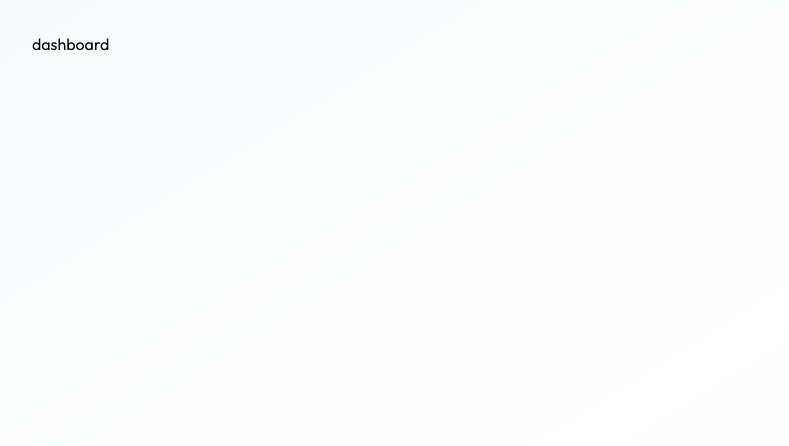
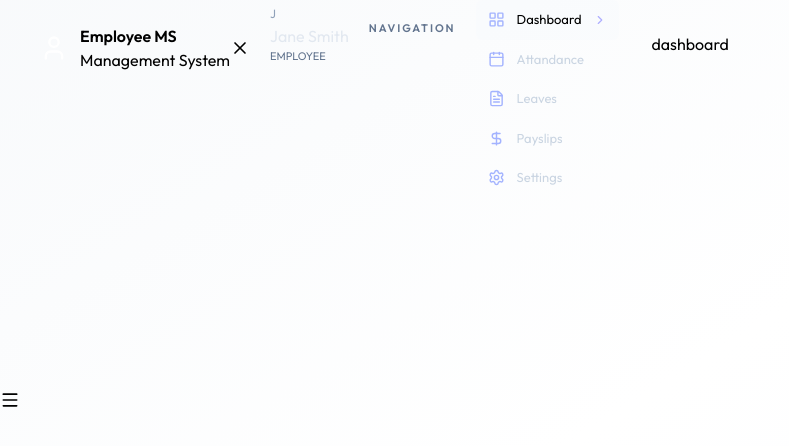
Before and after one commit to minahil-azaz/Employee-Management-System, a React (Vite) app in the folder client/: page /dashboard in a window 1280 px wide. Shown: the top 446 px of the page, without its empty margins (0-789 px from the left). Built offline with nearby package versions, Linux system fonts and the light colour scheme.

Commit message:
feature work

```diff
--- a/client/src/components/SideBar.jsx
+++ b/client/src/components/SideBar.jsx
@@ -1,22 +1,47 @@
 import React, { useEffect, useState } from 'react'
-import {useLocation} from 'react-router-dom'
-// import { dummyProfileData } from './client/src/App';
-import { Calendar1Icon, ChevronRight, DollarSignIcon, FileTextIcon, LayoutGridIcon, MenuIcon, SettingsIcon, UserIcon, XIcon } from 'lucide-react'
+import { Link, useLocation } from 'react-router-dom'
+import { dummyProfileData } from '../data/dummyProfileData'
+import {
+  CalendarIcon,
+  ChevronRightIcon,
+  DollarSignIcon,
+  FileTextIcon,
+  LayoutGridIcon,
+  MenuIcon,
+  SettingsIcon,
+  UserIcon,
+  XIcon,
+} from 'lucide-react'
 
-const SideBar = () => {
-    const {pathname} = useLocation()
-    const [UserName,setUserName] = useState('')
-    const[mobileOpen, setMobileOpen] = useState(false)
+const toSidebarRole = (value) => {
+  if (value == null || value === '') return null
+  const u = String(value).toUpperCase()
+  if (u === 'ADMIN') return 'ADMIN'
+  return 'EMPLOYEE'
+}
 
-    const role = "ADMIN" || "EMPLOYEE"
-    const navigationItem=[
-        {name:"Dashboard", herd:'/dashboard', icon:LayoutGridIcon},
-        role === "ADMIN" ?
-        {name:"Employees", herd:'/employee', icon:UserIcon}:
-        {name:"Attandance", herd:'/attandance' ,icon:CalendarIcon},
-        {name:"Leaves", herd:'/leaves', icon:FileTextIcon},
-        {name:"Payslips", herd:'/payslips', icon:DollarSignIcon},
-        {name:"Settings", herd:'/settings' ,icon:SettingsIcon},
+const SideBar = ({ role: roleProp }) => {
+  const { pathname } = useLocation()
+  const [UserName, setUserName] = useState('')
+  const [mobileOpen, setMobileOpen] = useState(false)
+
+  const role =
+    toSidebarRole(roleProp) ??
+    toSidebarRole(dummyProfileData.role) ??
+    'EMPLOYEE'
+
+  const navigationItem = [
+    { name: 'Dashboard', href: '/dashboard', icon: LayoutGridIcon },
+    role === 'ADMIN'
+      ? { name: 'Employees', href: '/employee', icon: UserIcon }
+      : {
+          name: 'Attandance',
+          href: '/attandence',
+          icon: CalendarIcon,
+        },
+    { name: 'Leaves', href: '/leaves', icon: FileTextIcon },
+    { name: 'Payslips', href: '/payslips', icon: DollarSignIcon },
+    { name: 'Settings', href: '/settings', icon: SettingsIcon },
   ]
 
   const SideBarContent = (
@@ -30,13 +55,11 @@ const SideBar = () => {
               <p className="font-semibold">Employee MS</p>
               <p>Management System</p>
             </div>
-
           </div>
           {/* close button on mobile */}
-                <button onClick={()=>setMobileOpen(false)}>
+          <button onClick={() => setMobileOpen(false)}>
             <XIcon size={20} />
           </button>
-
         </div>
       </div>
 
@@ -46,12 +69,16 @@ const SideBar = () => {
         <div>
           <div>
             <span className="text-slate-400 text-xs">
-                       { UserName.charAt(0).toUpperCase}
+              {UserName && UserName.length > 0
+                ? UserName.charAt(0).toUpperCase()
+                : ''}
             </span>
           </div>
           <div>
             <p className="text-slate-200 truncate ">{UserName}</p>
-                    <p className="etxt-[11px] text-slate-500 truncate">{role === 'ADMIN' ? 'Administrator' : 'EMPLOYEE'}</p>
+            <p className="text-[11px] text-slate-500 truncate">
+              {role === 'ADMIN' ? 'Administrator' : 'EMPLOYEE'}
+            </p>
           </div>
         </div>
       </div>
@@ -59,54 +86,62 @@ const SideBar = () => {
       {/* Navigator */}
 
       <div className="px-5 pt-5 pb-2">
-            <p className="text-[11px] font-semibold uppercase tracking-[0.12rem] text-slate-500 ">Navigation</p>
+        <p className="text-[11px] font-semibold uppercase tracking-[0.12rem] text-slate-500 ">
+          Navigation
+        </p>
       </div>
       {/* navigator list  */}
       <div>
-            {navitem.map((item)=>{
-                const isActive = pathname.startsWith(item.herf)
-                return(
-                    <link key={item.name} to={item.herf} className={`group flex items-center gap-3 px-3 py-2.5 rounded-md text-[13px] duration-150 relative ${isActive ? "bg-indigo-50/12" : "text-slate-300 hover:text-shadow hover:bg-white/4" }`}>
-                    {isActive && <div className="absolute left-0 top-1/2 -translate-y-1/2 w-[3px] h-5 rounded-r-full"/>}
-                        <item.icon className={`w-[17px] h-[17px] shrink-0 ${isActive ? "text-indigo-300" : "text-indigo-300"}`}/>
+        {navigationItem.map((item) => {
+          const isActive = pathname.startsWith(item.href)
+          return (
+            <Link
+              key={item.name}
+              to={item.href}
+              className={`group flex items-center gap-3 px-3 py-2.5 rounded-md text-[13px] duration-150 relative ${isActive ? 'bg-indigo-50/12' : 'text-slate-300 hover:text-shadow hover:bg-white/4'}`}
+            >
+              {isActive && (
+                <div className="absolute left-0 top-1/2 -translate-y-1/2 w-[3px] h-5 rounded-r-full" />
+              )}
+              <item.icon
+                className={`w-[17px] h-[17px] shrink-0 ${isActive ? 'text-indigo-300' : 'text-indigo-300'}`}
+              />
               <span className="flex-1">{item.name}</span>
-                        {isActive && <ChevronRightIcon  className="w-3.5 h-3.5 text-indigo-500/50"/>}
-
-                    </link>
-
+              {isActive && (
+                <ChevronRightIcon className="w-3.5 h-3.5 text-indigo-500/50" />
+              )}
+            </Link>
           )
         })}
       </div>
-
-
-
-
     </>
   )
 
-    useEffect (()=>{
-        setUserName(dummyProfileData.firstName + " " + dummyProfileData.lastName),[]
-    })
-    useEffect (()=>{
-        setMobileOpen,[pathname]
-    })
+  useEffect(() => {
+    setUserName(dummyProfileData.firstName + ' ' + dummyProfileData.lastName)
+  }, [])
+
+  useEffect(() => {
+    setMobileOpen(false)
+  }, [pathname])
+
   return (
     <>
       {/* mobile button */}
-    <button onClick={()=> setMobileOpen(true)}>
-        <MenuIcon size={20}/>
+      <button onClick={() => setMobileOpen(true)}>
+        <MenuIcon size={20} />
       </button>
       {/* mobile overlay */}
-    {mobileOpen && <div onClick={()=>setMobileOpen(false)}/>}
+      {mobileOpen && <div onClick={() => setMobileOpen(false)} />}
 
       {/* sidebar desktop */}
-        <aside className="hidden lg:flex">
-            {SideBarContent}
-        </aside>
+      <aside className="hidden lg:flex">{SideBarContent}</aside>
 
       {/* sidebae mobile */}
 
-        <aside className={`lg:hidden fixed inset-y-0   ${mobileOpen ? "translate-x-0" : "-translate-x-full"}`}>
+      <aside
+        className={`lg:hidden fixed inset-y-0   ${mobileOpen ? 'translate-x-0' : '-translate-x-full'}`}
+      >
         {SideBarContent}
       </aside>
     </>
--- /dev/null
+++ b/client/src/data/dummyProfileData.js
@@ -0,0 +1,6 @@
+/** Demo profile until auth / API wiring supplies real user data */
+export const dummyProfileData = {
+  firstName: 'Jane',
+  lastName: 'Smith',
+  role: 'EMPLOYEE',
+}
--- a/client/src/pages/Layout.jsx
+++ b/client/src/pages/Layout.jsx
@@ -6,7 +6,7 @@ import SideBar from '../components/SideBar';
 const Layout = () => {
   return (
     <div className="flex h-screen bg-linear-to-br from-slate-50 via-white to-indigo-50/30">
-      <sideBar />
+      <SideBar />
 
       <main className="flex-1 overflow-y-auto">
         <div className="p-4 pt-16 sm:p-6 sm:pt-6 lg:p-8 max-w-400 mx-auto ">
```
Lines whose indentation alone changed are shown as unchanged.
